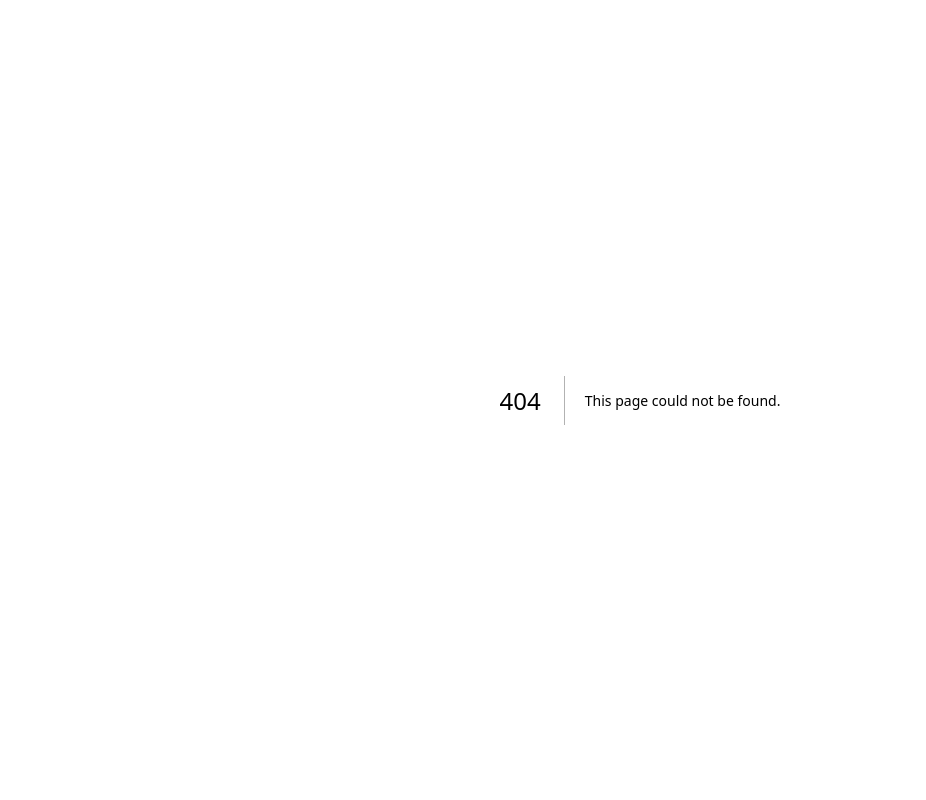
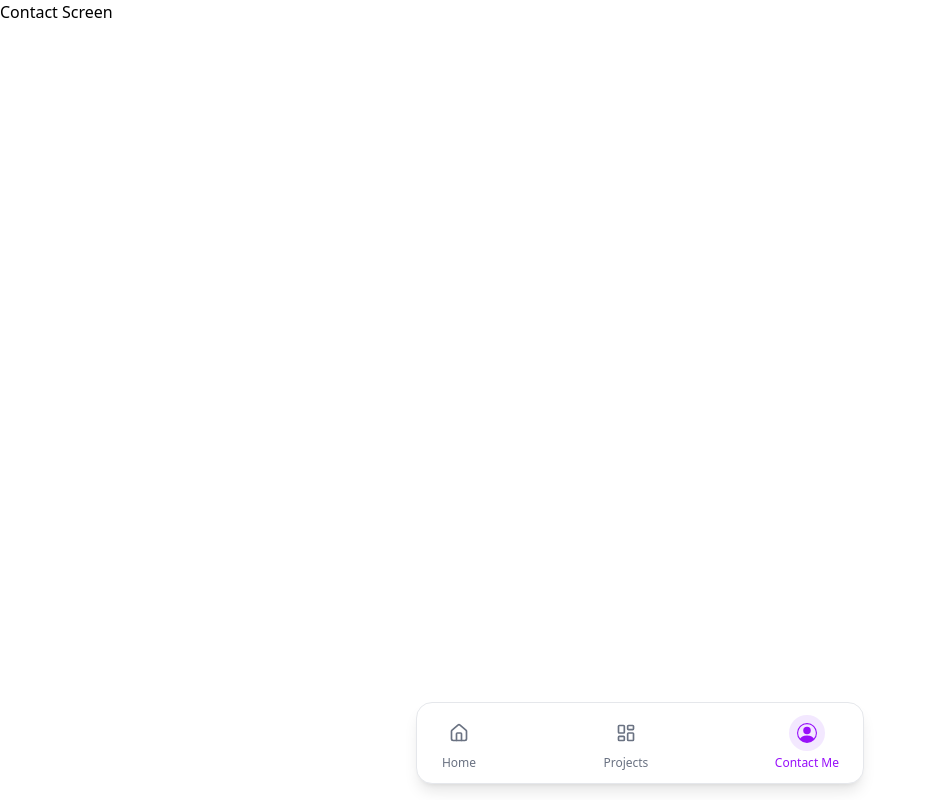
Before and after one commit to cyberscript-pro/Portafolio, a Next.js app: page /contact-me in a window 1280 px wide. Before the commit this address had no page. Shown: the whole page, without its empty margins (0-926 px from the left). Built offline with nearby package versions, Linux system fonts and the light colour scheme.

Commit message:
feat: update icons and contact url

```diff
--- a/app/about/page.tsx
+++ b/app/contact-me/page.tsx
@@ -5,7 +5,7 @@ import React from 'react'
 function AboutScreen() {
   return (
     <div>
-      <div>AboutScreen</div>
+      <div>Contact Screen</div>
       <BottomBar />
     </div>
   )
--- a/app/projects/page.tsx
+++ b/app/projects/page.tsx
@@ -1,7 +1,6 @@
 "use client";
 import BottomBar from "@/src/common/components/BottomBar";
 import ProjectCard from "@/src/common/components/ProjectCard";
-import { title } from "process";
 import React from "react";
 
 const projects = [
--- a/src/common/components/BottomBar.tsx
+++ b/src/common/components/BottomBar.tsx
@@ -1,12 +1,13 @@
 "use client";
 import { usePathname } from "next/navigation";
 import Link from "next/link";
-import { BarChart, Home, Settings, Wallet } from "lucide-react";
+import { Home, Settings, Wallet, LucidePersonStanding, LayoutDashboard } from "lucide-react";
+import { BsPersonCircle } from "react-icons/bs";
 
 const navItems = [
   { href: "/", label: "Home", icon: Home },
-  { href: "/projects", label: "Projects", icon: Wallet },
-  { href: "/about", label: "About", icon: BarChart },
+  { href: "/projects", label: "Projects", icon: LayoutDashboard },
+  { href: "/contact-me", label: "Contact Me", icon: BsPersonCircle },
 
 ];
 
```
